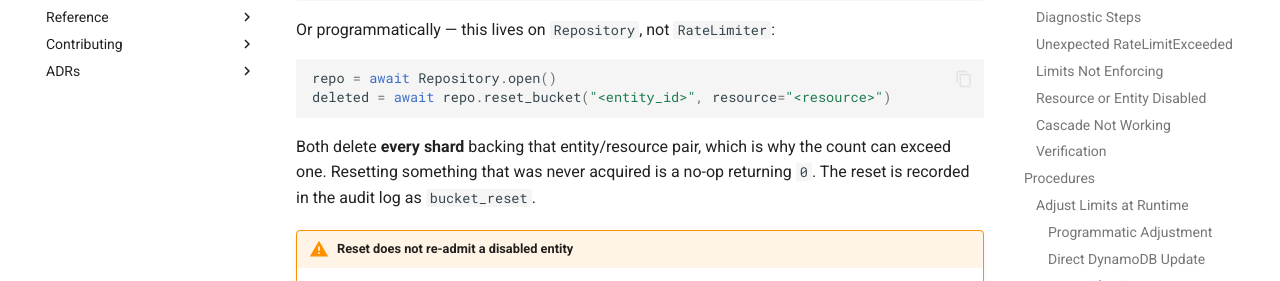
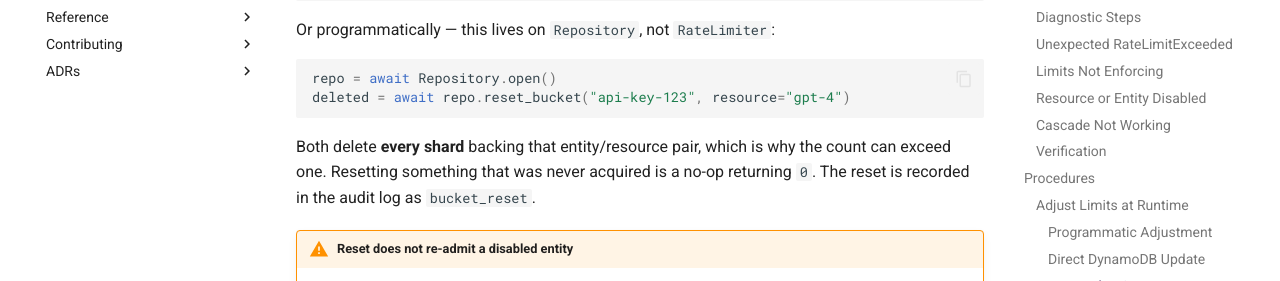
Before and after one commit to zeroae/zae-limiter, an MkDocs documentation site: the page built from docs/operations/rate-limits.md, in a window 1280 px wide and 900 px high, scrolled down 5552 px. Shown: the part 172-453 px from the top of the window. Built offline with MkDocs 1.6.1 and Material for MkDocs 9.7.7, drawn with Linux system fonts in a browser that asks for light colours; comment, search, counter and statistics services are not loaded; the version menu is left out.

Commit message:
🐛 fix(test): use valid resource name in reset_bucket doc example
The `<entity_id>`/`<resource>` placeholders in the Python doctest block
are real values passed to reset_bucket(), which validates resource
names and rejects angle brackets. Use concrete example identifiers
matching the surrounding sections' convention.

Co-Authored-By: Claude Sonnet 5 <noreply@anthropic.com>
Claude-Session: https://claude.ai/code/session_01Dnre1GeQwf423EPtZNKitp

````diff
--- a/docs/operations/rate-limits.md
+++ b/docs/operations/rate-limits.md
@@ -272,7 +272,7 @@ Or programmatically — this lives on `Repository`, not `RateLimiter`:
 
 ```python
 repo = await Repository.open()
-deleted = await repo.reset_bucket("<entity_id>", resource="<resource>")
+deleted = await repo.reset_bucket("api-key-123", resource="gpt-4")
 ```
 
 Both delete **every shard** backing that entity/resource pair, which is why the count can
````
